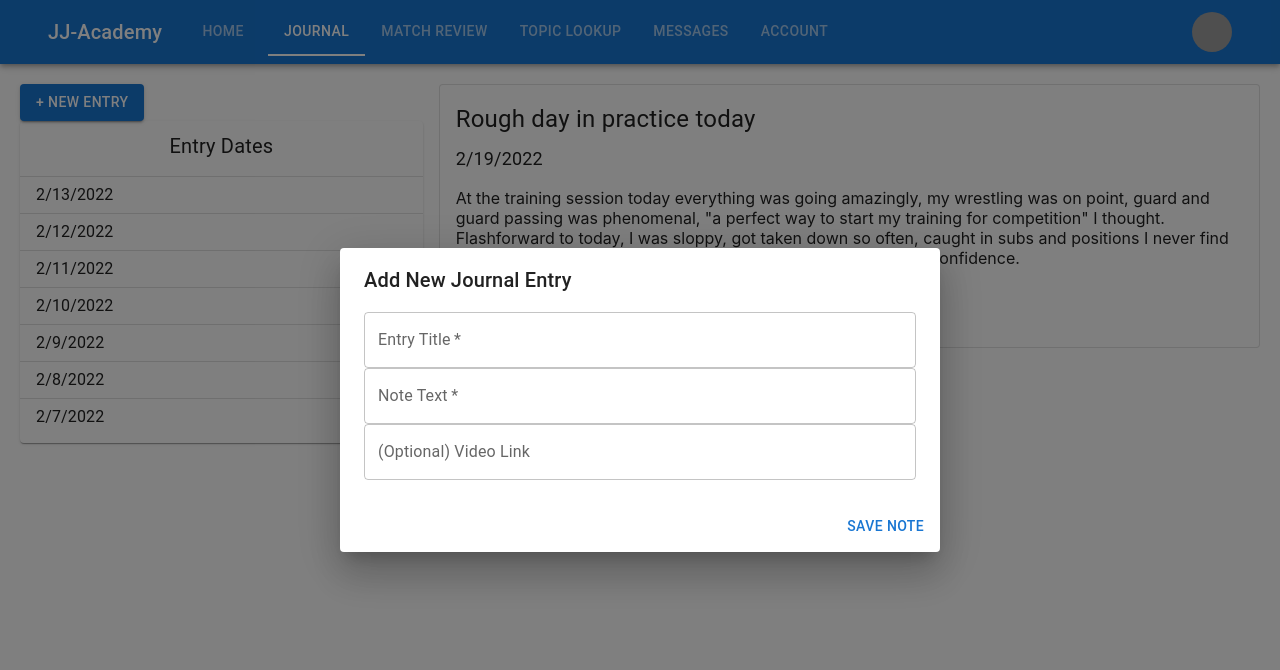
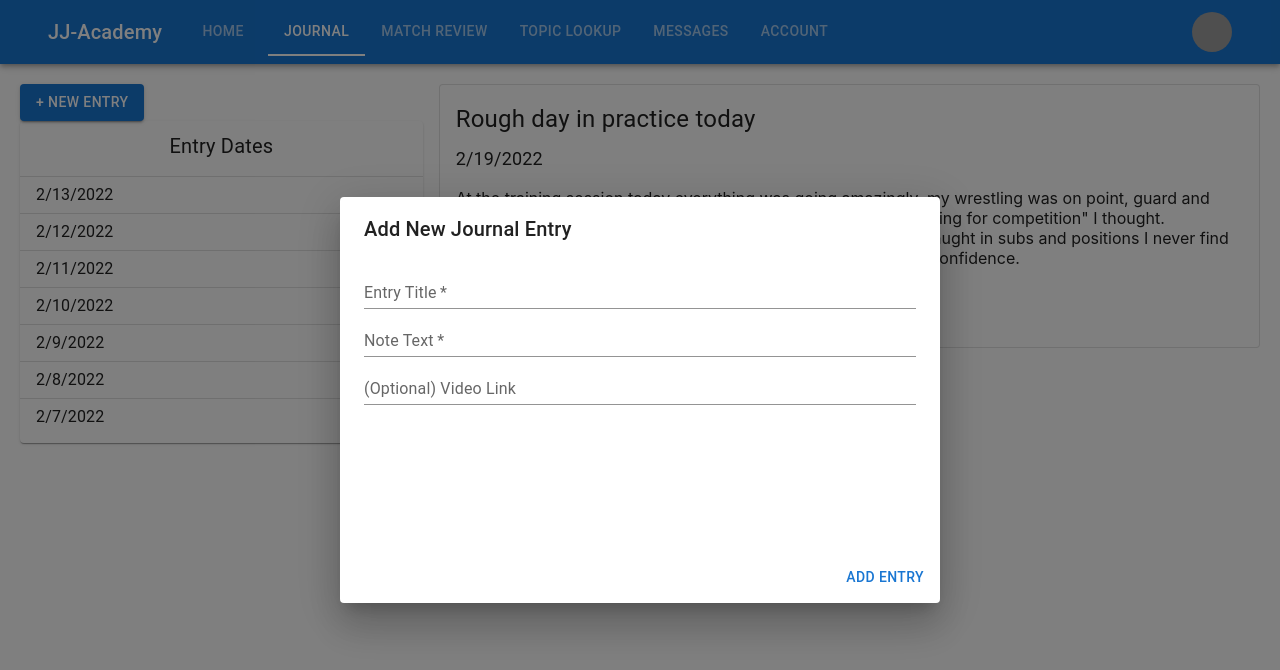
Before and after one commit to sterlingwalker/JJ-Academy, a React (Create React App) app in the folder frontend/: page /journal in a window 1280 px wide. Both pictures are taken after a click on the button "+ NEW ENTRY". Shown: the top 670 px of the page. Built offline with nearby package versions, Linux system fonts and the light colour scheme; grey boxes are pictures that could not be loaded.

Commit message:
Adds styling changes to modal

```diff
--- a/frontend/src/components/Journal.js
+++ b/frontend/src/components/Journal.js
@@ -57,24 +57,27 @@ export default function Journal(props) {
             <Dialog open={modalEntry} fullWidth={true} onClose={() => setModalEntry(false)}>
                 <DialogTitle>Add New Journal Entry</DialogTitle>
                 <DialogContent>
-                    <Box sx={{display: 'flex', flexDirection: 'column', justifyContent: 'space-around !important'}}>
+                    <Box sx={{display: 'flex', flexDirection: 'column', height: '270px'}}>
                         <TextField
                         required
                         label="Entry Title"
+                        variant="standard"
                         />
                         <TextField
                         required
                         label="Note Text"
+                        variant="standard"
                         multiline
                         maxRows={8}
                         />
                         <TextField
                         label="(Optional) Video Link"
+                        variant="standard"
                         />
                     </Box>
                 </DialogContent>
                 <DialogActions>
-                    <Button>Save Note</Button>
+                    <Button>Add Entry</Button>
                 </DialogActions>
             </Dialog>
 
```
